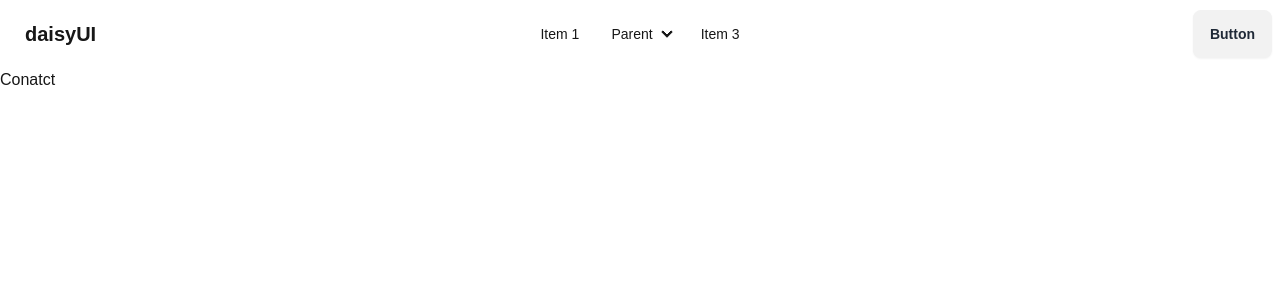
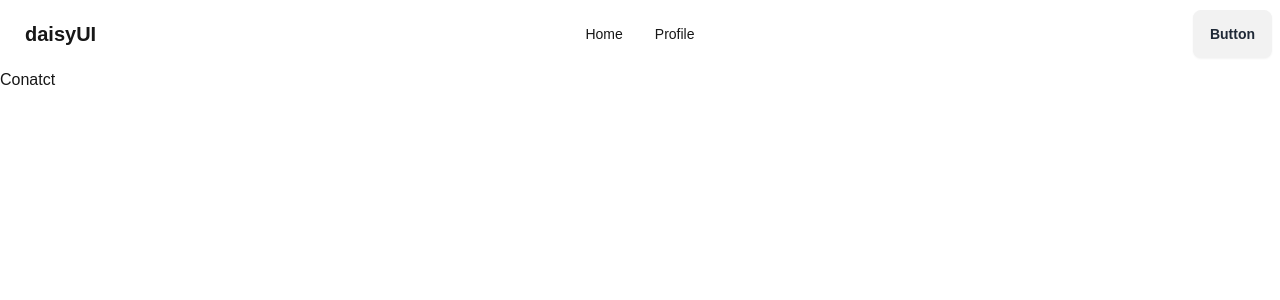
Before and after one commit to rafirabby13/next-assignment, a Next.js app: page /user/contact in a window 1280 px wide. Shown: the top 300 px of the page. Built offline with nearby package versions, Linux system fonts and the light colour scheme.

Commit message:
added navbar links

```diff
--- a/src/components/Navbar.jsx
+++ b/src/components/Navbar.jsx
@@ -1,6 +1,17 @@
+import Link from "next/link";
 import React from "react";
 
 const Navbar = () => {
+  const items = (
+    <>
+      <li>
+        <Link href='/'>Home</Link>
+      </li>
+      <li>
+        <Link href="/profile">Profile</Link>
+      </li>
+    </>
+  );
   return (
     <div>
       <div className="navbar bg-base-100">
@@ -26,48 +37,14 @@ const Navbar = () => {
               tabIndex={0}
               className="menu menu-sm dropdown-content bg-base-100 rounded-box z-[1] mt-3 w-52 p-2 shadow"
             >
-              <li>
-                <a>Item 1</a>
-              </li>
-              <li>
-                <a>Parent</a>
-                <ul className="p-2">
-                  <li>
-                    <a>Submenu 1</a>
-                  </li>
-                  <li>
-                    <a>Submenu 2</a>
-                  </li>
-                </ul>
-              </li>
-              <li>
-                <a>Item 3</a>
-              </li>
+              {items}
             </ul>
           </div>
           <a className="btn btn-ghost text-xl">daisyUI</a>
         </div>
         <div className="navbar-center hidden lg:flex">
           <ul className="menu menu-horizontal px-1">
-            <li>
-              <a>Item 1</a>
-            </li>
-            <li>
-              <details>
-                <summary>Parent</summary>
-                <ul className="p-2">
-                  <li>
-                    <a>Submenu 1</a>
-                  </li>
-                  <li>
-                    <a>Submenu 2</a>
-                  </li>
-                </ul>
-              </details>
-            </li>
-            <li>
-              <a>Item 3</a>
-            </li>
+           {items}
           </ul>
         </div>
         <div className="navbar-end">
```
